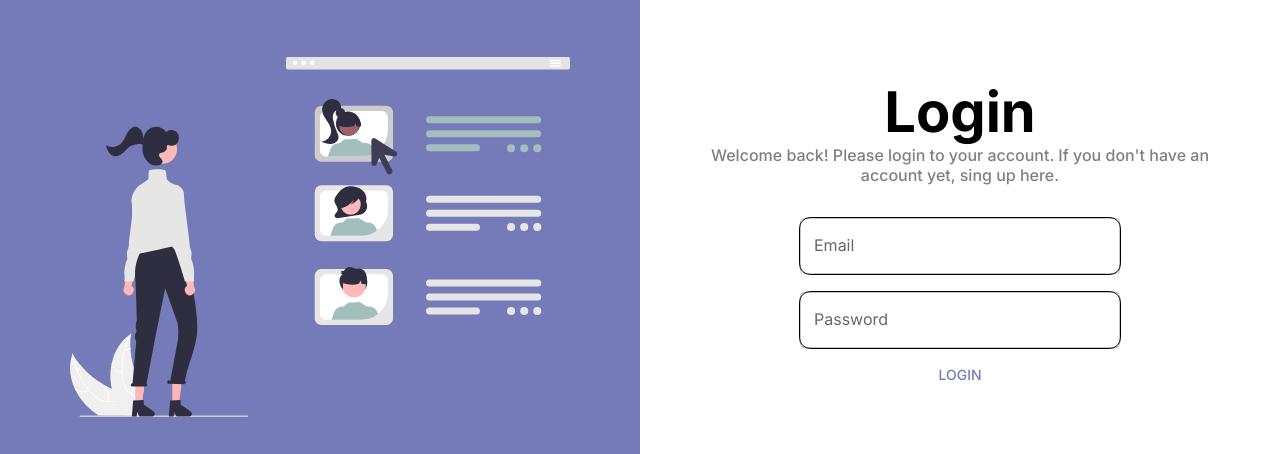
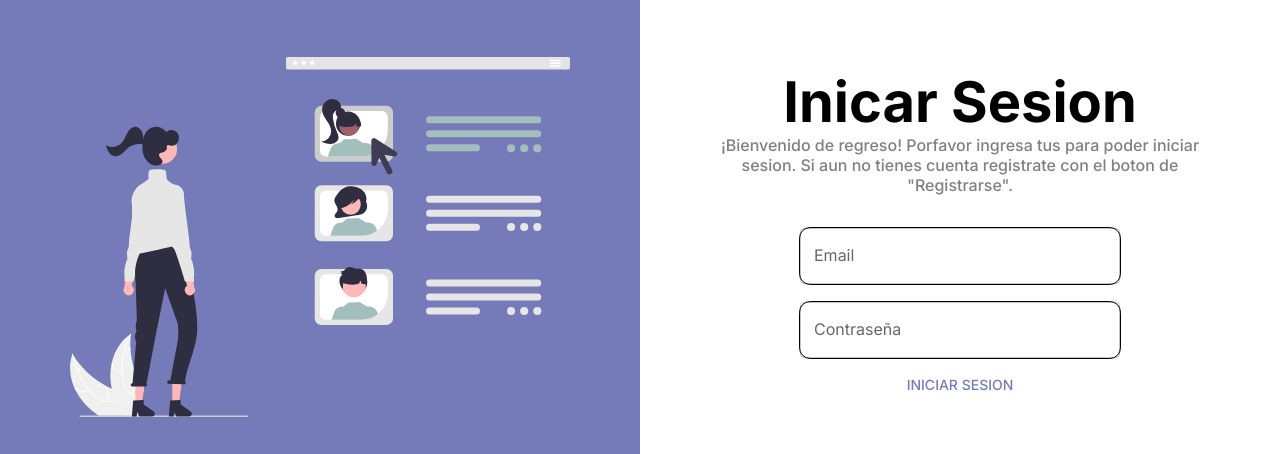
Before and after one commit to PRocha0503/sps-team-proyect-frontend, a React (Create React App) app: page /login in a window 1280 px wide. Shown: the part 163-617 px from the top of the page. Built offline with nearby package versions, Linux system fonts and the light colour scheme; no server answers.

Commit message:
more translate

```diff
--- a/src/pages/Login/Login.jsx
+++ b/src/pages/Login/Login.jsx
@@ -41,7 +41,7 @@ const Login = () => {
 			}
 		} catch (err) {
 			console.log("ERROR", "Incorrect login credentials");
-			setError("Incorrect login credentials");
+			setError("Credenciales incorrectas");
 		}
 	};
 
@@ -93,15 +93,16 @@ const Login = () => {
 								variant="h1"
 								sx={{ color: "black", fontWeight: "bold" }}
 							>
-								Login
+								Inicar Sesion
 							</Typography>
 							<Typography
 								variant="desc"
 								textAlign="center"
 								sx={{ color: "gray", marginBottom: 3 }}
 							>
-								Welcome back! Please login to your account. If you don't have an
-								account yet, sing up here.
+								¡Bienvenido de regreso! Porfavor ingresa tus para poder iniciar
+								sesion. Si aun no tienes cuenta registrate con el boton de
+								"Registrarse".
 							</Typography>
 							<TextField
 								label="Email"
@@ -111,7 +112,7 @@ const Login = () => {
 								sx={{ ...styles.input }}
 							/>
 							<TextField
-								label="Password"
+								label="Contraseña"
 								type="password"
 								value={password}
 								onChange={(e) => handleChange(e, setPassword)}
@@ -129,7 +130,7 @@ const Login = () => {
 						) : (
 							<></>
 						)}
-						<Button onClick={login}>LOGIN</Button>
+						<Button onClick={login}>Iniciar Sesion</Button>
 					</Box>
 				</Grid>
 			</Grid>
--- a/src/pages/Signup/Signup.jsx
+++ b/src/pages/Signup/Signup.jsx
@@ -22,7 +22,7 @@ const Signup = () => {
 	};
 	const signup = async () => {
 		console.log(user, password, userType);
-		const url = `${process.env.REACT_APP_API}/api/auth/signup`
+		const url = `${process.env.REACT_APP_API}/api/auth/signup`;
 		try {
 			const { data } = await axios({
 				method: "POST",
@@ -43,7 +43,7 @@ const Signup = () => {
 			}
 		} catch (err) {
 			console.log("ERROR", "Incorrect login credentials");
-			setError("Incorrect login credentials");
+			setError("Credenciales incorrectas");
 		}
 	};
 
@@ -75,15 +75,15 @@ const Signup = () => {
 								variant="h1"
 								sx={{ color: "black", fontWeight: "bold" }}
 							>
-								Signup
+								Registrarse
 							</Typography>
 							<Typography
 								variant="desc"
 								textAlign="center"
 								sx={{ color: "gray", marginBottom: 3 }}
 							>
-								Hello! Provide the your details below and join this amazing
-								community!
+								¡Hola! Proporciona los detalles requeridos y unete a esta gran
+								comunidad.
 							</Typography>
 							<TextField
 								label="Email"
@@ -93,7 +93,7 @@ const Signup = () => {
 								sx={{ ...styles.input }}
 							/>
 							<TextField
-								label="Password"
+								label="Constraseña"
 								type="password"
 								value={password}
 								onChange={(e) => handleChange(e, setPassword)}
@@ -106,17 +106,17 @@ const Signup = () => {
 							sx={{ ...styles.select }}
 							value={userType}
 							onChange={(e) => handleChange(e, setUserType)}
-							label="User type"
+							label="Tipo de usuario"
 							SelectProps={{
 								native: true,
 							}}
-							helperText="Please select if you would like to join as a customer or business"
+							helperText="Seleciona si te gustaria unirte como cliente o negocio"
 						>
 							<option key={"customer"} value={"customer"}>
-								Customer
+								Cliente
 							</option>
 							<option key={"business"} value={"business"}>
-								Business
+								Negocio
 							</option>
 						</TextField>
 						{error ? (
@@ -129,7 +129,7 @@ const Signup = () => {
 						) : (
 							<></>
 						)}
-						<Button onClick={signup}>SIGNUP</Button>
+						<Button onClick={signup}>Registrarse</Button>
 					</Box>
 				</Grid>
 				<Grid item xs={6} sx={{ ...styles.left }}>
```
